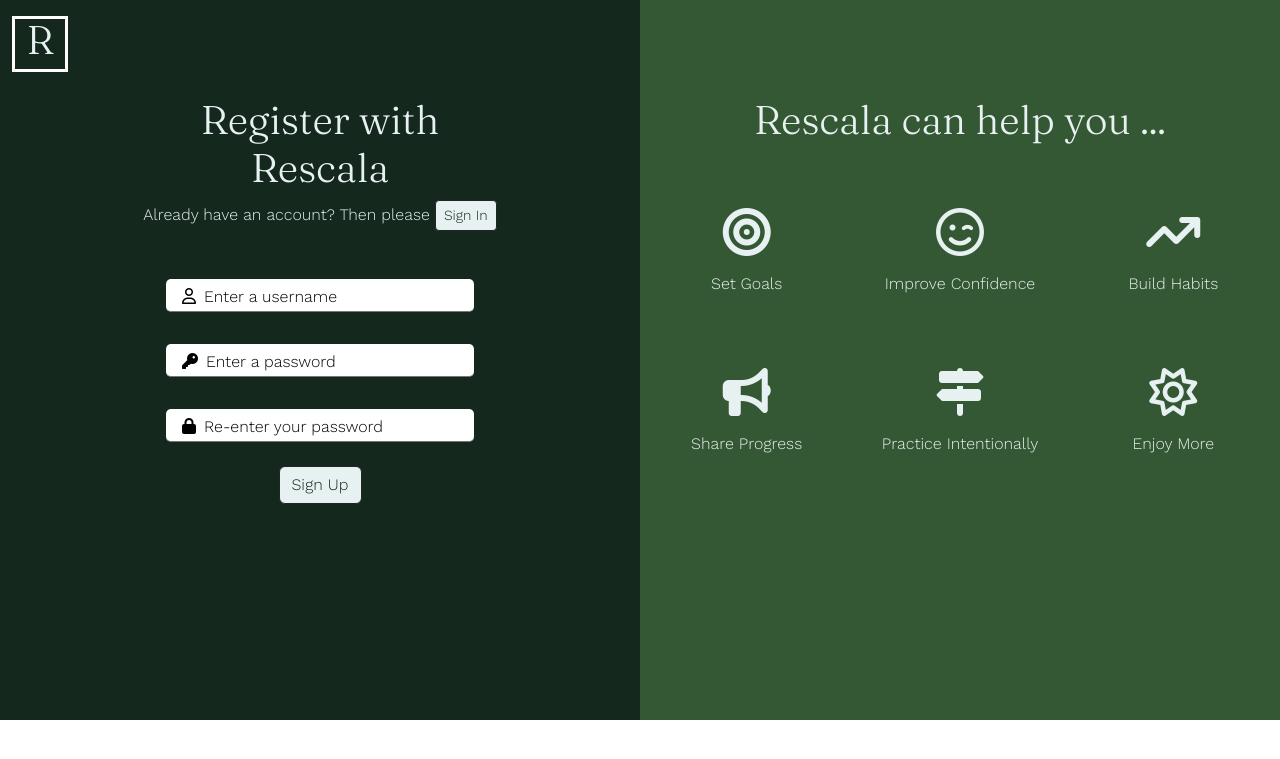
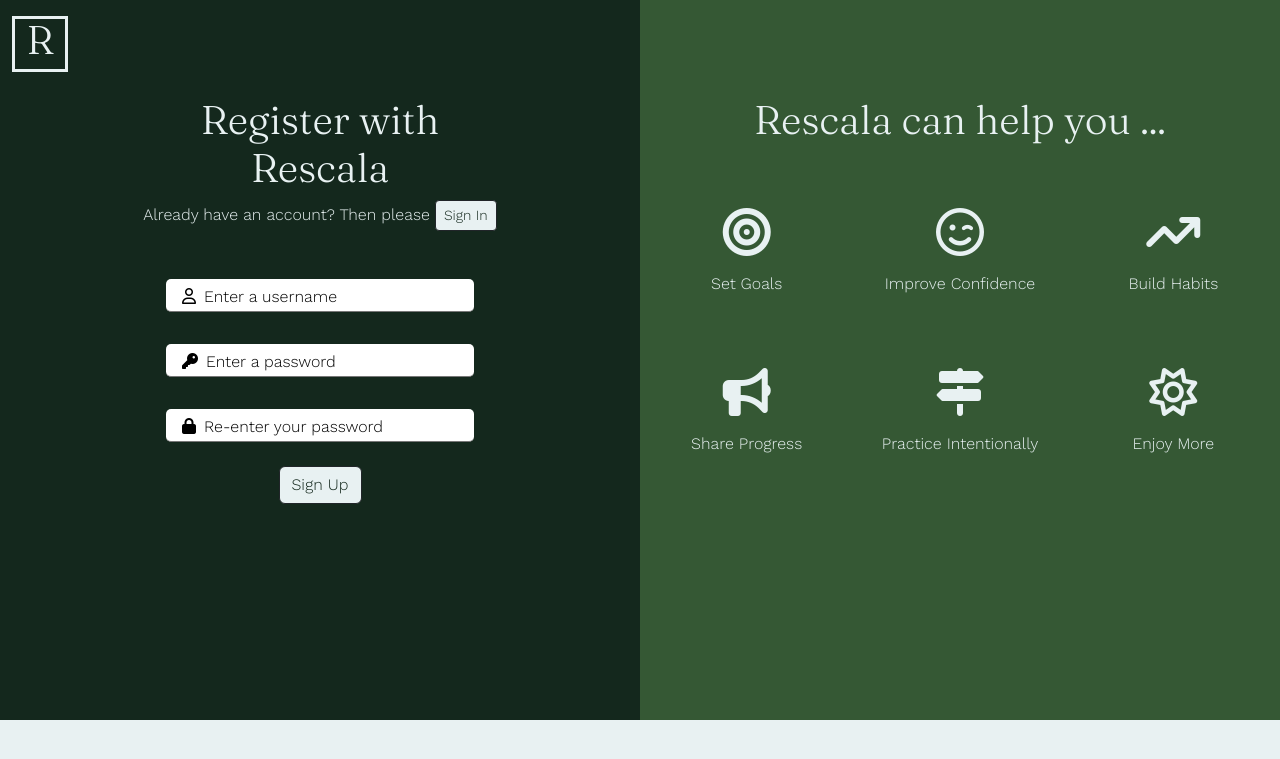
Before and after one commit to denham-ed/rescala-app, a Django app: page /accounts/signup/ in a window 1280 px wide. Shown: the top 759 px of the page. Run offline with Django 4.2, Linux system fonts and the light colour scheme; some libraries are stand-ins or nearby versions.

Commit message:
Unify colours in css

```diff
--- a/static/css/style.css
+++ b/static/css/style.css
@@ -11,6 +11,7 @@ h1,h2,h3{
 
 body {
 	font-family: 'Work Sans', Courier, monospace;
+	background-color: #E8F1F2;
 }
 
 /* ------------------------------- Colours */
@@ -101,7 +102,7 @@ body {
 }
 
 .r-logo {
-    border: 0.2rem solid white;
+    border: 0.2rem solid #E8F1F2;
     width: 3.5rem;
     height: 3.5rem;
 }
@@ -133,7 +134,7 @@ body {
  	box-shadow: none !important;
 }
 .user-input-wrp .input-field:focus{
-	border-color: blue;
+	border-color: #B80C09;
 	border-width: medium medium 2px;
 }
 .user-input-wrp .floating-label {
@@ -145,7 +146,7 @@ body {
 }
 .user-input-wrp input:focus ~ .floating-label,
 .user-input-wrp input:not(:focus):valid ~ .floating-label{
-	color: #fff;
+	color: #E8F1F2;
 	top: 0px;
 	left: 10px;
 	font-size: 13px;
```
Also changed, not shown: db.sqlite3.
